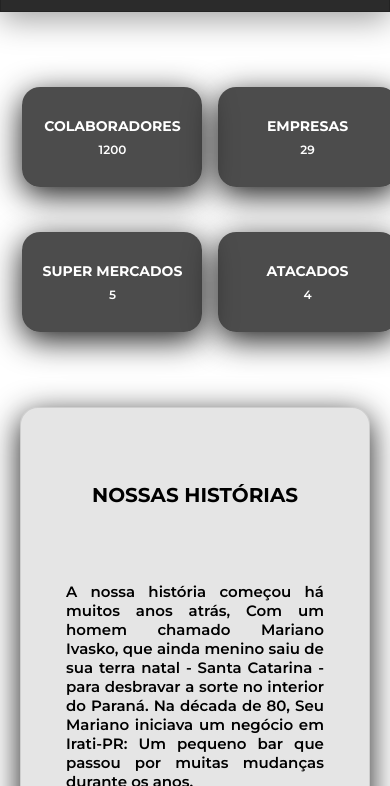
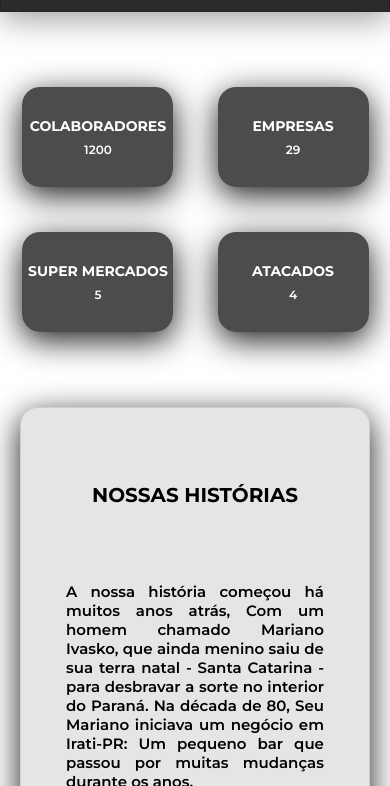
Before and after one commit to Rennangmacarini/testeivasko, a plain HTML site: page sobre.html in a window 390 px wide. Shown: the part 58-844 px from the top of the page. Drawn offline with nearby package versions, Linux system fonts and the light colour scheme.

Commit message:
Update sobre.css

```diff
--- a/src/pageTwo/sobre.css
+++ b/src/pageTwo/sobre.css
@@ -377,6 +377,10 @@ main {
 
 @media screen and (max-width:420px) {
 
+  .card-1 {
+    width: 151px;
+ }
+
   main {
     width: 350px;
   }
```
